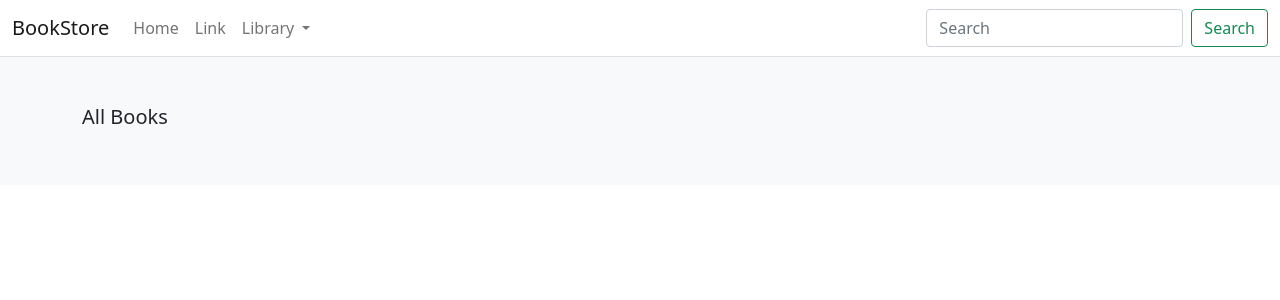
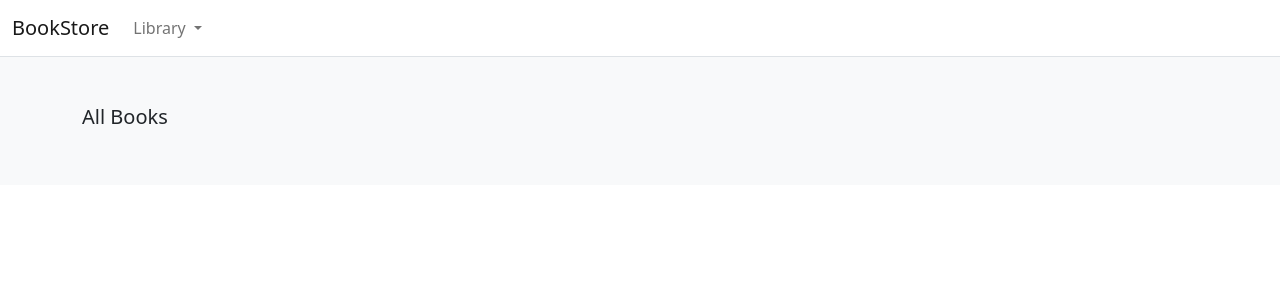
Before and after one commit to ksayer/store-django-project, a Django app: page / in a window 1280 px wide. Shown: the top 300 px of the page. Run offline with Django 3.2, Linux system fonts and the light colour scheme; data that the repository does not hold is empty; some libraries are stand-ins or nearby versions.

Commit message:
refactored code for better readable

```diff
--- a/main/settings.py
+++ b/main/settings.py
@@ -25,7 +25,7 @@ SECRET_KEY = 'django-insecure-!zct9i4@esg90g75=z^lnr6enis^@lqlh+5njcdwnnixupvdxc
 # SECURITY WARNING: don't run with debug turned on in production!
 DEBUG = True
 
-ALLOWED_HOSTS = []
+ALLOWED_HOSTS = ['bookstore.com', '127.0.0.1']
 
 
 # Application definition
@@ -63,7 +63,7 @@ TEMPLATES = [
                 'django.template.context_processors.request',
                 'django.contrib.auth.context_processors.auth',
                 'django.contrib.messages.context_processors.messages',
-                'store.views.categories'
+                'store.context_processors.categories'
             ],
         },
     },
--- a/store/admin.py
+++ b/store/admin.py
@@ -11,7 +11,7 @@ class CategoryAdmin(admin.ModelAdmin):
 
 @admin.register(Product)
 class ProductAdmin(admin.ModelAdmin):
-    list_display = ['title', 'author', 'slug', 'price', 'in_stock', 'created', 'updated']
+    list_display = ['name', 'author', 'slug', 'price', 'in_stock', 'created', 'updated']
     list_filter = ['in_stock', 'is_active']
     list_editable = ['price', 'in_stock']
-    prepopulated_fields = {'slug': ('title', )}
+    prepopulated_fields = {'slug': ('name', )}
--- /dev/null
+++ b/store/context_processors.py
@@ -0,0 +1,7 @@
+from .models import Category
+
+
+def categories(request):
+    return {
+        'categories': Category.objects.all()
+    }
--- a/store/models.py
+++ b/store/models.py
@@ -1,6 +1,11 @@
 from django.contrib.auth.models import User
 from django.db import models
 from django.urls import reverse
+
+
+class ProductManager(models.Manager):
+    def get_queryset(self):
+        return super(ProductManager, self).get_queryset().filter(is_active=True)
 
 
 class Category(models.Model):
@@ -20,23 +25,25 @@ class Category(models.Model):
 class Product(models.Model):
     category = models.ForeignKey(Category, related_name='product', on_delete=models.CASCADE)
     created_by = models.ForeignKey(User, on_delete=models.CASCADE, related_name='product_creator')
-    title = models.CharField(max_length=255)
+    name = models.CharField(max_length=255)
     author = models.CharField(max_length=255, default='admin')
     description = models.TextField(blank=True)
-    image = models.ImageField(upload_to='images/')
+    image = models.ImageField(upload_to='images/', default='images/default.jpg')
     slug = models.SlugField(max_length=255)
     price = models.DecimalField(max_digits=4, decimal_places=2)
     in_stock = models.BooleanField(default=True)
     is_active = models.BooleanField(default=True)
     created = models.DateTimeField(auto_now_add=True)
     updated = models.DateTimeField(auto_now=True)
+    objects = models.Manager()
+    products = ProductManager()
 
     class Meta:
         verbose_name_plural = 'products'
         ordering = ('-created', )
 
     def __str__(self):
-        return self.title
+        return self.name
 
     def get_absolute_url(self):
         return reverse('store:product_detail', args=[self.slug])
--- a/store/urls.py
+++ b/store/urls.py
@@ -5,7 +5,7 @@ from . import views
 app_name = 'store'
 
 urlpatterns = [
-    path('', views.all_products, name='all_products'),
-    path('item/<slug:slug>/', views.product_detail, name='product_detail'),
-    path('search/<slug:category_slug>', views.category_list, name='category_list')
+    path('', views.product_all, name='product_all'),
+    path('<slug:slug>/', views.product_detail, name='product_detail'),
+    path('shop/<slug:category_slug>', views.category_list, name='category_list')
 ]
--- a/store/views.py
+++ b/store/views.py
@@ -3,23 +3,17 @@ from django.shortcuts import render, get_object_or_404
 from .models import Category, Product
 
 
-def categories(request):
-    return {
-        'categories': Category.objects.all()
-    }
-
-
-def all_products(request):
-    products = Product.objects.all()
+def product_all(request):
+    products = Product.products.all()
     return render(request, 'store/home.html', context={'products': products})
 
 
 def product_detail(request, slug):
     product = get_object_or_404(Product, slug=slug, in_stock=True)
-    return render(request, 'store/products/detail.html', context={'product': product})
+    return render(request, 'store/products/product_detail.html', context={'product': product})
 
 
 def category_list(request, category_slug=None):
     category = get_object_or_404(Category, slug=category_slug)
-    products = Product.objects.filter(category=category)
+    products = Product.products.filter(category=category)
     return render(request, 'store/products/category.html', context={'category': category, 'products': products})
--- a/templates/store/base.html
+++ b/templates/store/base.html
@@ -4,7 +4,7 @@
 
 <head>
     <meta charset="utf-8" />
-    <title>{% block title %}My shop{% endblock %}</title>
+    <title>{% block title %}BookStore{% endblock %}</title>
     <meta name="viewport" content="width=device-width, initial-scale=1">
     <link href="https://cdn.jsdelivr.net/npm/bootstrap@5.1.3/dist/css/bootstrap.min.css" rel="stylesheet" integrity="sha384-1BmE4kWBq78iYhFldvKuhfTAU6auU8tT94WrHftjDbrCEXSU1oBoqyl2QvZ6jIW3" crossorigin="anonymous">
     <script src="https://cdn.jsdelivr.net/npm/@popperjs/core@2.10.2/dist/umd/popper.min.js" integrity="sha384-7+zCNj/IqJ95wo16oMtfsKbZ9ccEh31eOz1HGyDuCQ6wgnyJNSYdrPa03rtR1zdB" crossorigin="anonymous"></script>
@@ -14,26 +14,20 @@
     <header>
         <nav class="navbar navbar-expand-md navbar-light bg-white border-bottom">
             <div class="container-fluid">
-                <a class="navbar-brand" href="#">BookStore</a>
+                <a class="navbar-brand" href="/">BookStore</a>
                 <button class="navbar-toggler" type="button" data-bs-toggle="collapse" data-bs-target="#navbarCollapse"
                     aria-controls="navbarCollapse" aria-expanded="false" aria-label="Toggle navigation">
                     <span class="navbar-toggler-icon"></span>
                 </button>
                 <div class="collapse navbar-collapse" id="navbarCollapse">
                     <ul class="navbar-nav me-auto mb-2 mb-md-0">
-                        <li class="nav-item active">
-                            <a class="nav-link" aria-current="page" href="/">Home</a>
-                        </li>
-                        <li class="nav-item">
-                            <a class="nav-link" href="#">Link</a>
-                        </li>
                         <li class="nav-item dropdown">
                             <a class="nav-link dropdown-toggle" href="#" id="navbarDropdown" role="button"
                                 data-bs-toggle="dropdown" aria-expanded="false">
                                 Library
                             </a>
                             <ul class="dropdown-menu" aria-labelledby="navbarDropdown">
-                                <li><a class="dropdown-item" href="{% url "store:all_products" %}">All</a></li>
+                                <li><a class="dropdown-item" href="{% url "store:product_all" %}">All</a></li>
                                 {% for c in categories %}
                                 <li {% if category.slug == c.slug %}class="selected" {% endif %}>
                                     <a class="dropdown-item" href="{{ c.get_absolute_url }}">{{ c.name|title }}</a>
@@ -42,10 +36,10 @@
                             </ul>
                         </li>
                     </ul>
-                    <form class="d-flex">
-                        <input class="form-control me-2" type="search" placeholder="Search" aria-label="Search">
-                        <button class="btn btn-outline-success" type="submit">Search</button>
-                    </form>
+{#                    <form class="d-flex">#}
+{#                        <input class="form-control me-2" type="search" placeholder="Search" aria-label="Search">#}
+{#                        <button class="btn btn-outline-success" type="submit">Search</button>#}
+{#                    </form>#}
                 </div>
             </div>
         </nav>
--- a/templates/store/home.html
+++ b/templates/store/home.html
@@ -1,6 +1,6 @@
 {% extends 'store/base.html' %}
 {% load static %}
-{% block title %}Home{% endblock %}
+{% block title %}BookStore{% endblock %}
 
 {% block content %}
 <main>
@@ -18,7 +18,7 @@
             <img class="img-fluid" alt="Responsive image" src="{{ product.image.url }}">
             <div class="card-body">
               <p class="card-text">
-                <a class="text-dark text-decoration-none" href="{{ product.get_absolute_url }}">{{ product.title }}</a>
+                <a class="text-dark text-decoration-none" href="{{ product.get_absolute_url }}">{{ product.name|title }}</a>
               </p>
               <div class="d-flex justify-content-between align-items-center">
                 <small class="text-muted">9min read</small>
--- a/templates/store/products/category.html
+++ b/templates/store/products/category.html
@@ -1,6 +1,8 @@
 {% extends 'store/base.html' %}
 {% load static %}
-{% block title %}Home{% endblock %}
+{% block title %}
+    {% if category %}{{ category.name|title }}{% else %}Products{% endif %}
+{% endblock %}
 
 {% block content %}
 <main>
@@ -18,7 +20,7 @@
             <img class="img-fluid" alt="Responsive image" src="{{ product.image.url }}">
             <div class="card-body">
               <p class="card-text">
-                <a class="text-dark text-decoration-none" href="{{ product.get_absolute_url }}">{{ product.title }}</a>
+                <a class="text-dark text-decoration-none" href="{{ product.get_absolute_url }}">{{ product.name|title }}</a>
               </p>
               <div class="d-flex justify-content-between align-items-center">
                 <small class="text-muted">9min read</small>
--- a/templates/store/products/detail.html
+++ b/templates/store/products/product_detail.html
@@ -1,7 +1,7 @@
 {% extends "store/base.html" %}
 {% load static %}
 {% block title %}
-{{ product.name }}
+{{ product.name|title }}
 {% endblock %}
 {% block content %}
 <div class="container">
@@ -11,7 +11,7 @@
                 <img class="img-fluid mx-auto d-block" width="200px" alt="Responsive image" src="{{ product.image.url }}">
             </div>
             <div class="col-md-7 col-lg-7 ps-md-3 ps-lg-5">
-                <h1 class="mb-0 h4">{{ product.title }}</h1>
+                <h1 class="mb-0 h4">{{ product.name|title }}</h1>
                 <p><span class="lead">{{ product.author }}</span> (Author)</p>
                 <p>{{ product.description|slice:":355" }}...</p>
                 <div class="border">
```
Also changed, not shown: store/tests/test_models.py (+1 -1 lines), store/tests/test_views.py (+13 -4 lines), store/migrations/0002_auto_20220313_2028.py (added), store/migrations/0003_rename_title_product_name.py (added).
